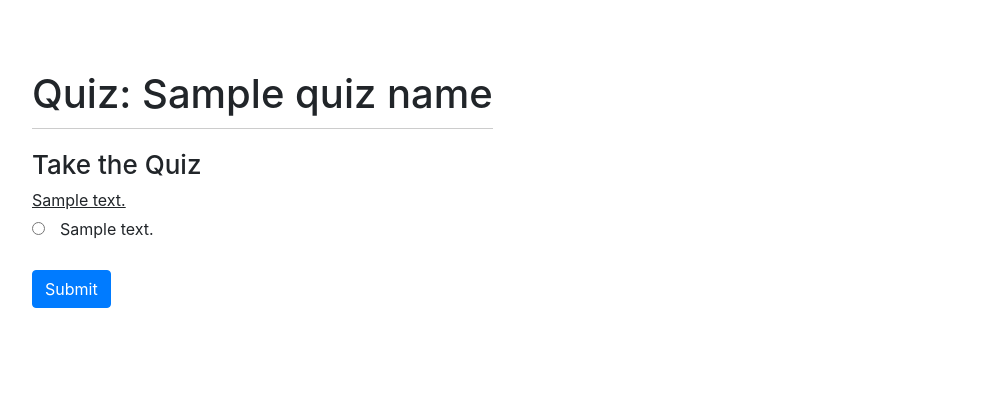
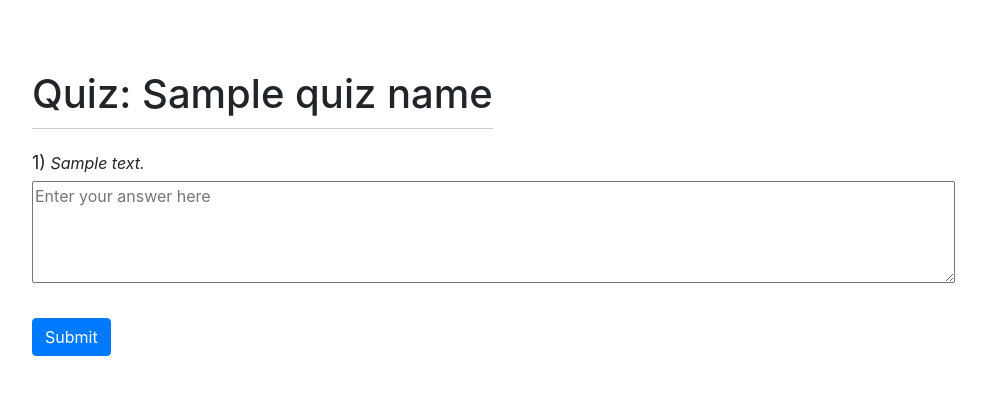
Before and after one commit to GatorIncubator/quizagator, a Flask app: template application/templates/students/quiz_page.html in a window 1280 px wide. Shown: the part 64-459 px from the top of the page, without its empty margins (38-1024 px from the left). Run offline with Flask 2, Linux system fonts and the light colour scheme; the template is opened without the code that fills it: most values are stand-ins (such as "Sample title", 1, 10 or a date in 2020); some libraries are stand-ins or nearby versions.

Commit message:
Add text questions to view quiz page, fix question numbering and styling

```diff
--- a/application/templates/students/quiz_page.html
+++ b/application/templates/students/quiz_page.html
@@ -24,20 +24,24 @@
 			<div class="row">
 				{% if questions %}
 				<div class="span4">
-					<h2>Take the Quiz</h2>
-					<form method='POST' action='/students/quizzes/grade/{{quiz_id}}/'>
+					<form id="quiz" method='POST' action='/students/quizzes/grade/{{quiz_id}}/'>
 						<fieldset>
 							{% for question in questions %}
-								<span style="text-decoration: underline;">{{ question.text }}</span>
-								{% set answer_num = 0 %}
-								{% for answer in question.answers %}
-									<div class="answer-div"><input
-													required type="radio"
-													name="{{question.id}}" class="answer"
-													value="{{answer_num}}"/><span>{{answer}}</span>
+								<span style="font-size: large; font-style: bold;">{{ loop.index }})</span>
+								<span style="font-size: medium; font-style: italic;">{{ question.text }}</span>
+								{% if question.type == 1 %}
+									{% for answer in question.answers %}
+										<div class="answer-div">
+											<input required type="radio" name="{{question.id}}" class="answer" value="{{loop.index}}"/>
+												<span>{{answer}}</span>
+										</div>
+									{% endfor %}
+								{% else %}
+									<div class="answer-div">
+										<textarea required name="{{question.id}}" rows="4" cols="88" wrap="hard" placeholder="Enter your answer here"></textarea>
 									</div>
-									{% set answer_num = answer_num + 1 %}
-								{% endfor %}<br/>
+								{% endif %}
+								<br/>
 							{% endfor %}
 							<input type="submit" class="btn btn-primary" />
 						</fieldset>
```
